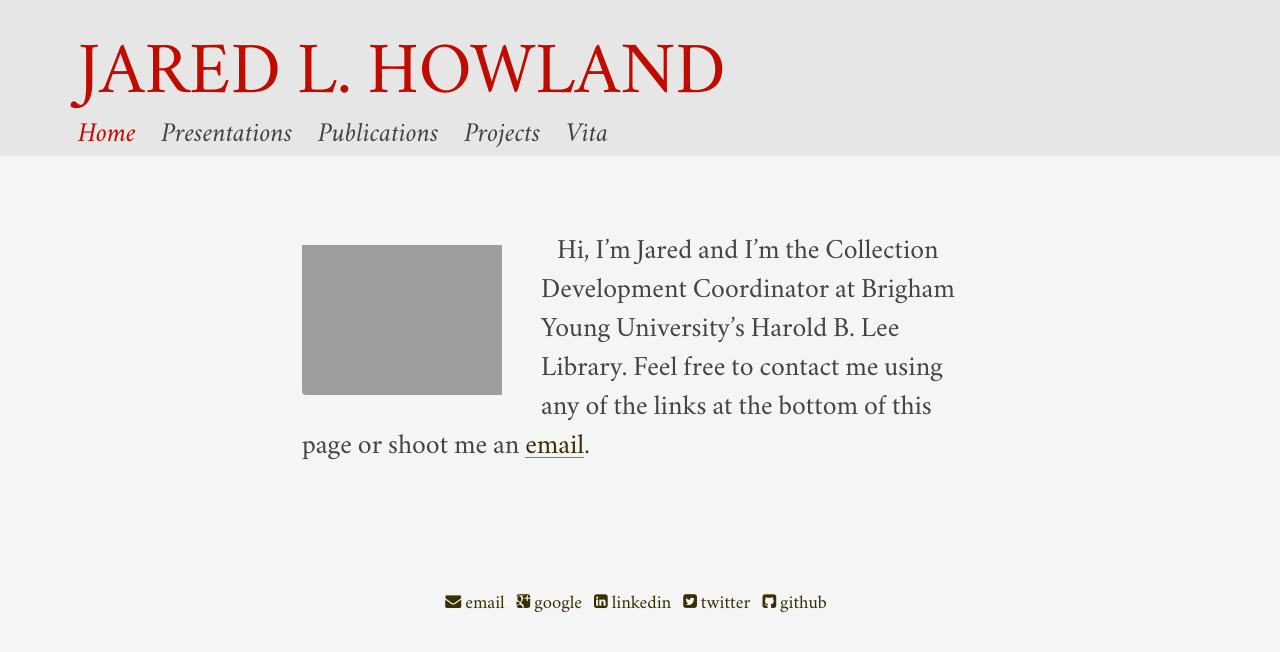
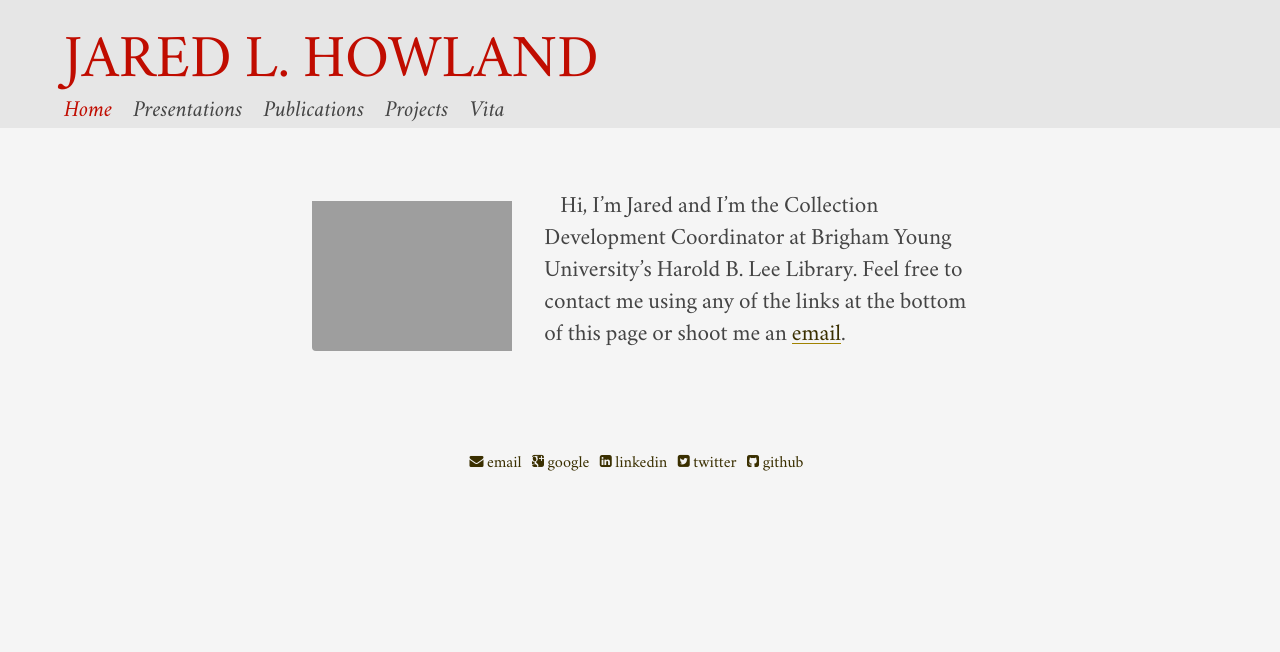
Before and after one commit to jaredhowland/jaredhowland.github.io, a Jekyll site: the page built from content/index.md, in a window 1280 px wide. Shown: the top 652 px of the page. Built offline with Jekyll 4.4.1, drawn with Linux system fonts in a browser that asks for light colours.

Commit message:
[FIX] Make font smaller

```diff
--- a/assets/css/styles.min.scss
+++ b/assets/css/styles.min.scss
@@ -4,6 +4,26 @@
 // -------------------------
 $body-font:    "Crimson Text", "Minion Pro", "Hoefler Text", Georgia, serif;
 $heading-font: $body-font;
+
+$breakpoints: (
+  bp-0: (
+    breakpoint: 0px, // Mobile first
+    font-size: 16px 18px,
+    line-height: 1.5,
+    modular-scale: golden
+  ),
+  bp-1: (
+    breakpoint: 480px, // ~ Extra small screen up
+    font-size: 18px 20px,
+    line-height: 1.5,
+    modular-scale: golden
+  ),
+  bp-2: (
+    breakpoint: 768px, // ~ Small screen/tablet up
+    font-size: 20px 22px,
+    modular-scale: golden // no line-height specified so scale is used
+  )
+);
 
 // Colors
 // -------------------------
```
